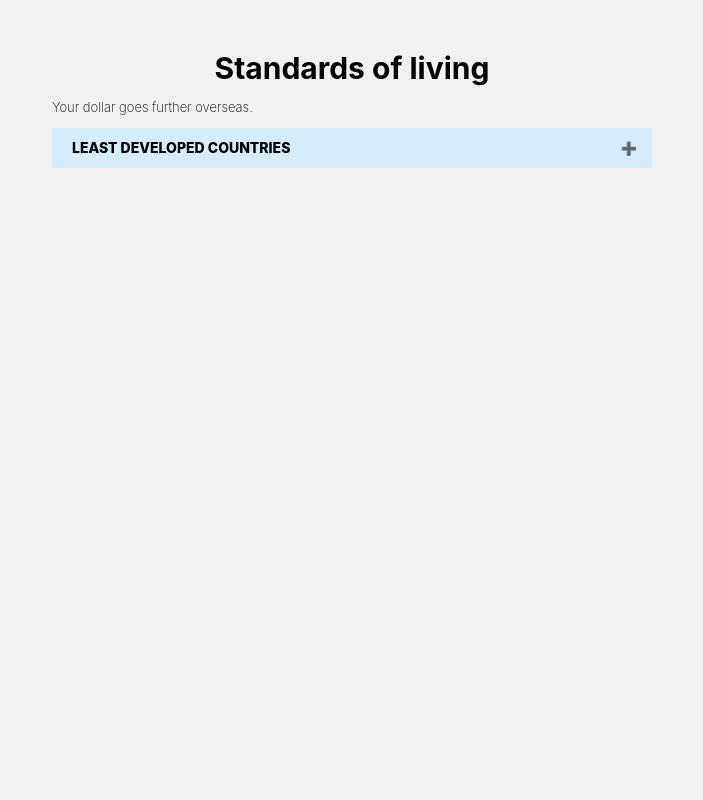
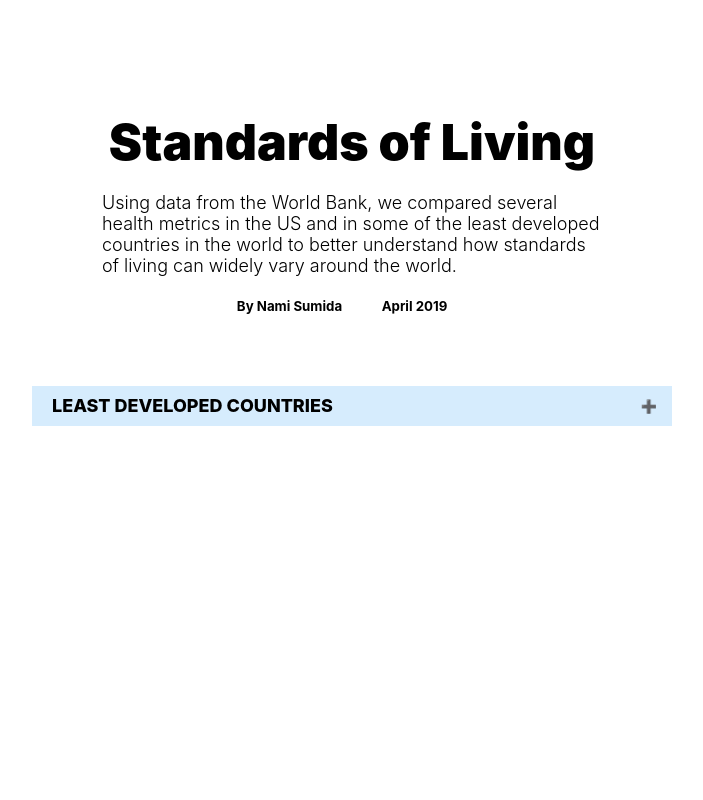
Before and after one commit to namisumida/livingStandards, a plain HTML site: page index.html in a window 1280 px wide. Shown: the top 800 px of the page, without its empty margins (288-991 px from the left). Drawn offline with nearby package versions, Linux system fonts and the light colour scheme.

Commit message:
Styles, author section

```diff
--- a/index.html
+++ b/index.html
@@ -7,9 +7,13 @@
 	<link type="text/css" href="index.css" rel="stylesheet"/>
 </head>
 <body>
-  <div id="header">
-		<h1 id="title-text">Standards of living</h1>
-		<p id="header-subtitle">Your dollar goes further overseas.</p>
+  <div id="intro">
+		<h1 id="intro-title">Standards of Living</h1>
+		<h3 id="intro-subtitle">Using data from the World Bank, we compared several health metrics in the US and in some of the least developed countries in the world to better understand how standards of living can widely vary around the world.</h3>
+		<div id="author-date">
+			<h5 id="author">By Nami Sumida</h5>
+			<h5 id="date">April 2019</h5>
+		</div>
 	</div>
   <div id="main">
 		<div id="ldc-subsection">
--- a/index.scss
+++ b/index.scss
@@ -1,40 +1,53 @@
-$gray: #F1F1F1;
+$backgroundGray: #F1F1F1;
 $blue: #669BB5;
 $lightBlue: #D6ECFD;
-$orange: #F8891F;
+$accentColor: #FC5742;
 
-body,html {
+body {
   min-width: 300px;
+  max-width: 40rem;
+  padding: 1rem;
   font-family: system,BlinkMacSystemFont,"Segoe UI",Roboto,"Helvetica Neue",Arial,sans-serif,"Apple Color Emoji","Segoe UI Emoji","Segoe UI Symbol";
-  background-color: $gray;
+  //background-color: $backgroundGray;
+  margin: auto;
 }
-#header {
+#intro {
   margin: 0 auto;
-  max-width: 600px;
-  margin-top: 50px;
+  margin-top: 6rem;
+  margin-bottom: 50px;
 }
+#intro-subtitle {
+  max-width: 500px;
+  margin: auto;
+  margin-top: 20px;
+}
+#author-date {
+  max-width: 250px;
+  display: flex;
+  margin: auto;
+}
+#author {
+  width: 50%;
+  text-align: center;
+}
+#date {
+  width: 50%;
+  text-align: center;
+}
+
 a {
   cursor: pointer;
   font-weight: 500;
-}
-
-#options {
-  max-width: 350px;
-  display: flex;
-  margin: auto;
-  margin-bottom: 20px;
+  color: $accentColor;
 }
 
 #main {
-  max-width: 600px;
   height: 800px;
   display: flex;
   margin: 0 auto;
   margin-bottom: 20px;
 }
-#ldc-subsection {
-  max-width: 100%;
-}
+
 .panel {
   max-height: 0;
   overflow: hidden;
@@ -49,7 +62,7 @@ a {
   background: $lightBlue;
   line-height: 30px;
   font-weight: 800;
-  font-size: 14px;
+  font-size: 18px;
   cursor: pointer;
   transition: 0.3s;
   margin: 0;
@@ -75,11 +88,11 @@ ul {
 #methods {
   margin: 0 auto;
   max-width: 650px;
-  margin-bottom: 50px;
+  margin-bottom: 6rem;
   border-top: dashed 0.5px gray;
 }
 #methods-text {
-  font-size: 11px;
+  font-size: 13px;
   font-weight: 300;
 }
 
@@ -88,16 +101,19 @@ ul {
 
 @media screen and (min-width:399px) {
   h1 {
-    font-size: 30px;
+    font-size: 50px;
     text-align: center;
     margin: 0;
+    font-weight: 900;
   }
   h3 {
-    font-size: 14px;
+    font-size: 18px;
+    font-weight: 300;
   }
   p {
-    font-size: 13px;
+    font-size: 15px;
     font-weight: 200;
+    line-height: 1.5;
   }
 }
 @media screen and (max-width:400px) {
@@ -105,12 +121,15 @@ ul {
     font-size: 20px;
     text-align: center;
     margin: 0;
+    font-weight: 900;
   }
   h3 {
     font-size: 12px;
+    font-weight: 300;
   }
   p {
     font-size: 11px;
     font-weight: 200;
+    line-height: 1.5;
   }
 }
```
Also changed, not shown: index.css.
